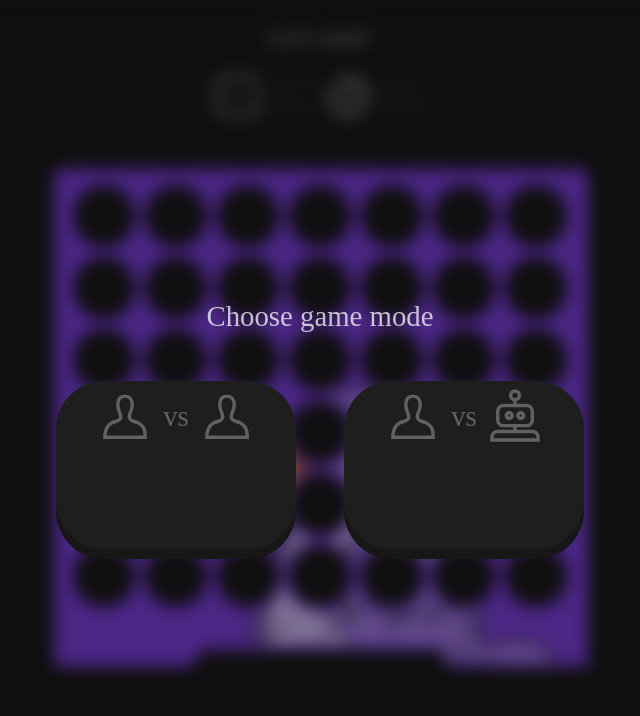
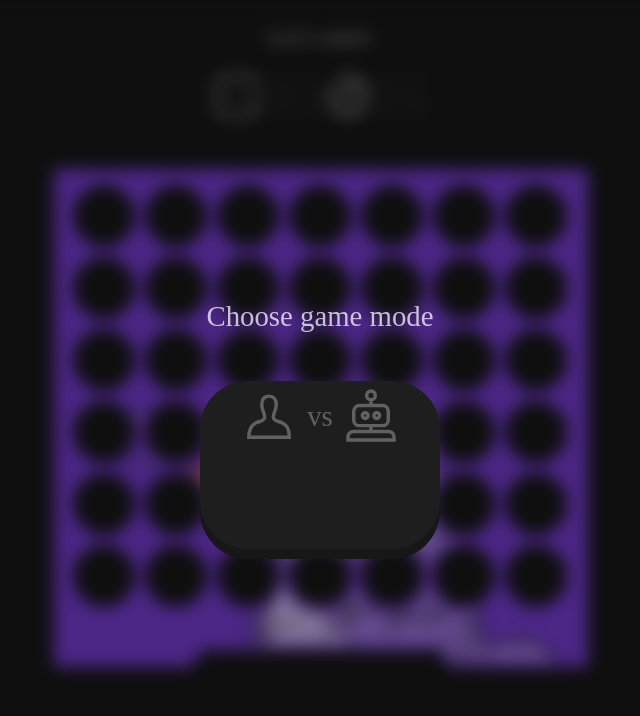
Before and after one commit to shxbunin/four-in-a-row, a React (Vite) app in the folder app/: page / in a window 1280 px wide. Both pictures are taken after a click on the button 557 px from the left and 96 px from the top of the page. Shown: the top 716 px of the page, without its empty margins (320-960 px from the left). Built offline with nearby package versions, Linux system fonts and the light colour scheme; a web font is replaced by a local one.

Commit message:
Update mode-selector.tsx

```diff
--- a/app/src/components/mode-selector/mode-selector.tsx
+++ b/app/src/components/mode-selector/mode-selector.tsx
@@ -8,13 +8,13 @@ export default function ModeSelector() {
     <>
       <div className={styles.info}>Choose game mode</div>
       <div className={styles.wrapper}>
-        <button className={styles.card} onClick={() => changeMode('1vs1')}>
-          <div className={styles.cardInner}>
-            <img src="/user-svgrepo-com.svg" alt="user" />
-            vs
-            <img src="/user-svgrepo-com.svg" alt="user" />
-          </div>
-        </button>
+        {/*<button className={styles.card} onClick={() => changeMode('1vs1')}>*/}
+        {/*  <div className={styles.cardInner}>*/}
+        {/*    <img src="/user-svgrepo-com.svg" alt="user" />*/}
+        {/*    vs*/}
+        {/*    <img src="/user-svgrepo-com.svg" alt="user" />*/}
+        {/*  </div>*/}
+        {/*</button>*/}
         <button className={styles.card} onClick={() => changeMode('bot')}>
           <div className={styles.cardInner}>
             <img src="/user-svgrepo-com.svg" alt="user" />
```
